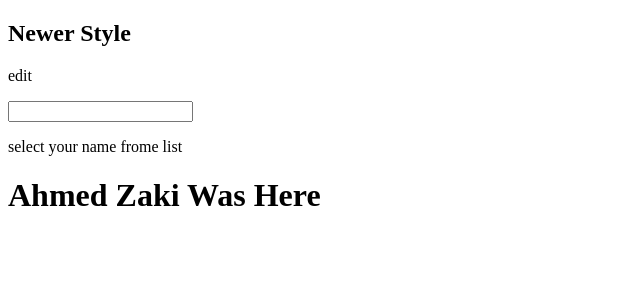
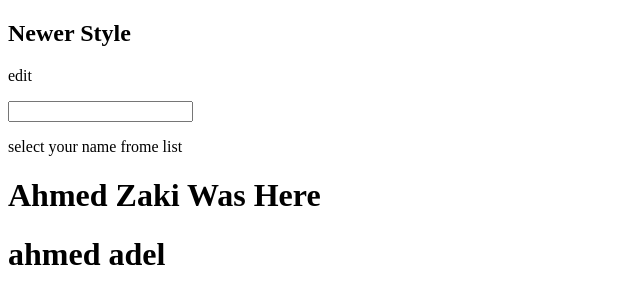
Before and after one commit to ahmed011adel/NewProj, a plain HTML site: page index.html in a window 1280 px wide. Shown: the whole page, without its empty margins (0-640 px from the left). Drawn offline with Linux system fonts and the light colour scheme.

Commit message:
small change

```diff
--- a/index.html
+++ b/index.html
@@ -20,5 +20,6 @@
     </div>
 
     <h1>Ahmed Zaki Was Here</h1>
+    <h1>ahmed adel</h1>
 </body>
 </html>
```
